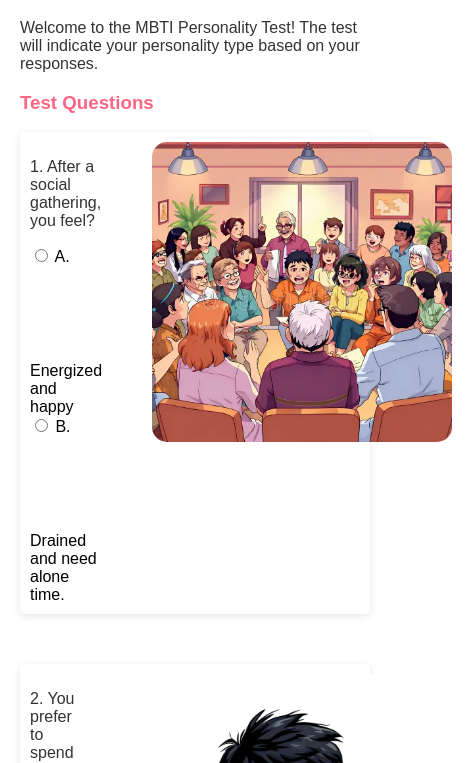
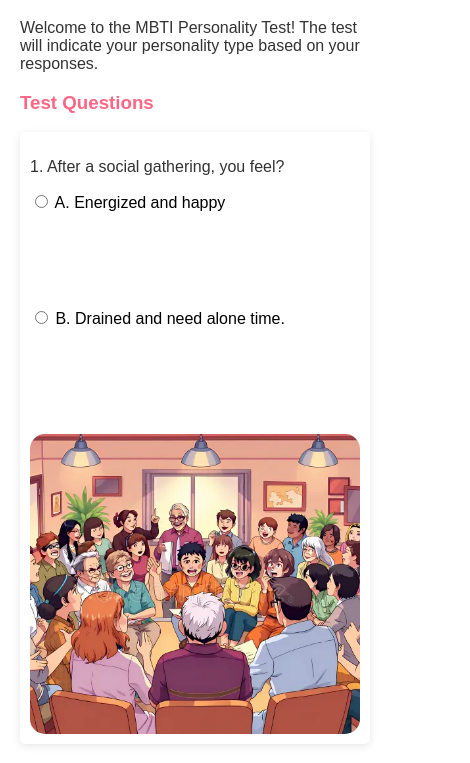
Before and after one commit to getcheess9831/MBTI-Test-using-html-css-js, a plain HTML site: page index.html in a window 390 px wide. Shown: the part 81-844 px from the top of the page, 470 px wide, since content can reach past the window. Drawn offline with Linux system fonts and the light colour scheme.

Commit message:
full comments updated

```diff
--- a/style.css
+++ b/style.css
@@ -1,28 +1,28 @@
-h1 {
-  color: red;
-  font-size: 32px;
-}
 body {
   background-color: white;
   font-family: Arial, sans-serif;
   max-width: 700px;
   margin: 0 auto;
   padding: 20px;
+  /* Overall styling for the body of the page. Setting the background color white, and font Arial, sans-serif as backup if Arial is not available. Max width of 700px even if the user has a large screen it won't extend beyond this width. margin 0 auto to set the content in the center with 0 px margin top and bottom. */
 }
 
 h1 {
   color: black;
   text-align: center;
 }
+/* Styling for the main heading of the page. Setting the color to black and aligning the text to center. */
 
 h3 {
   color: #ff6584;
 }
+/* Styling for the subheading of the page. Setting the color to a shade of pink (#ff6584). */
 
 p {
   color: #333;
   font-size: 16px;
 }
+/* Styling for the paragraph text. Setting the color to a dark gray (#333) and font size to 16px. */
 
 .question-card {
   display: flex;
@@ -33,10 +33,12 @@ p {
   margin-bottom: 50px;
   box-shadow: 0 2px 8px rgba(0, 0, 0, 0.1);
 }
+/* Styling for the question card container. Using flexbox to arrange the content horizontally, aligning items to the right. Setting background color to white, border radius to 5px for rounded corners, padding of 10px, margin bottom of 50px for spacing between cards, and a subtle box shadow for depth. */
 
 .question-content {
   flex: 1;
 }
+/* Styling for the question content within the question card. Setting flex to 1 to allow it to take up available space within the flex container. */
 
 .question-image {
   width: 300px;
@@ -45,9 +47,13 @@ p {
   border-radius: 15px;
   margin-left: 50px;
 }
+/* Styling for the question image within the question card. Setting width and height to 300px, object-fit to cover for proper image scaling, border radius to 15px for rounded corners, and margin left of 50px for spacing. */
+
 input[type="radio"] {
   margin-bottom: 100px;
 }
+/* Styling for the radio buttons. Setting margin bottom to 100px for spacing. */
+
 button {
   background-color: #6c63ff;
   color: white;
@@ -59,13 +65,25 @@ button {
   display: block;
   margin: 30px auto;
 }
+/* Styling for the submit button. Setting background color to a shade of purple (#6c63ff), text color to white, removing border, adding padding of 14px top/bottom and 40px left/right, font size of 18px, border radius of 25px for rounded corners, cursor to pointer for hover effect, display block to center the button, and margin of 30px auto for spacing. */
 
 button:hover {
   background-color: #574fd6;
 }
+/* Styling for the submit button on hover. Changing the background color to a darker shade of purple (#574fd6) when the user hovers over the button. */
 .result-image {
   display: block;
   margin: 0 auto;
   width: 150px;
   height: 200px;
 }
+@media (max-width: 600px) {
+  .question-card {
+    flex-direction: column;
+  }
+  .question-image {
+    width: 100%;
+    margin-left: 0;
+    margin-top: 10px;
+  }
+}
```
Also changed, not shown: index.html (+10 -0 lines).
